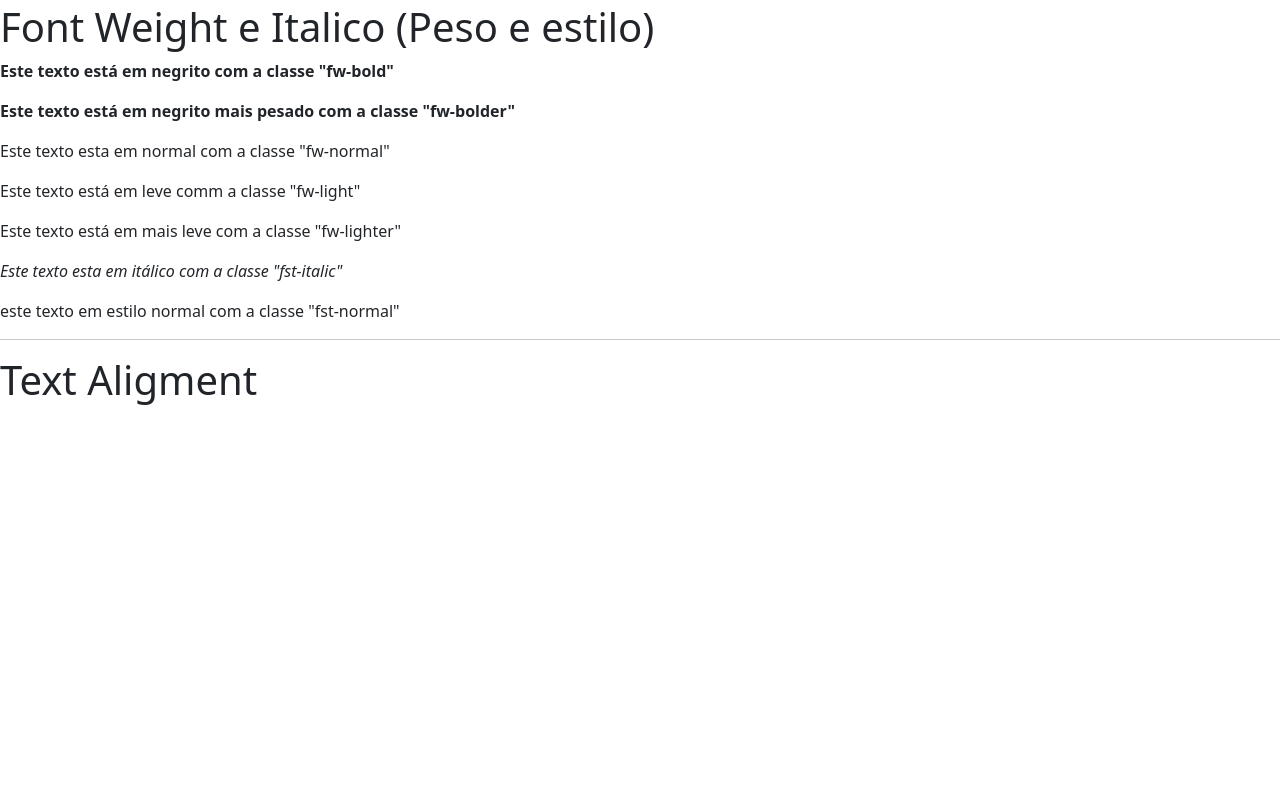
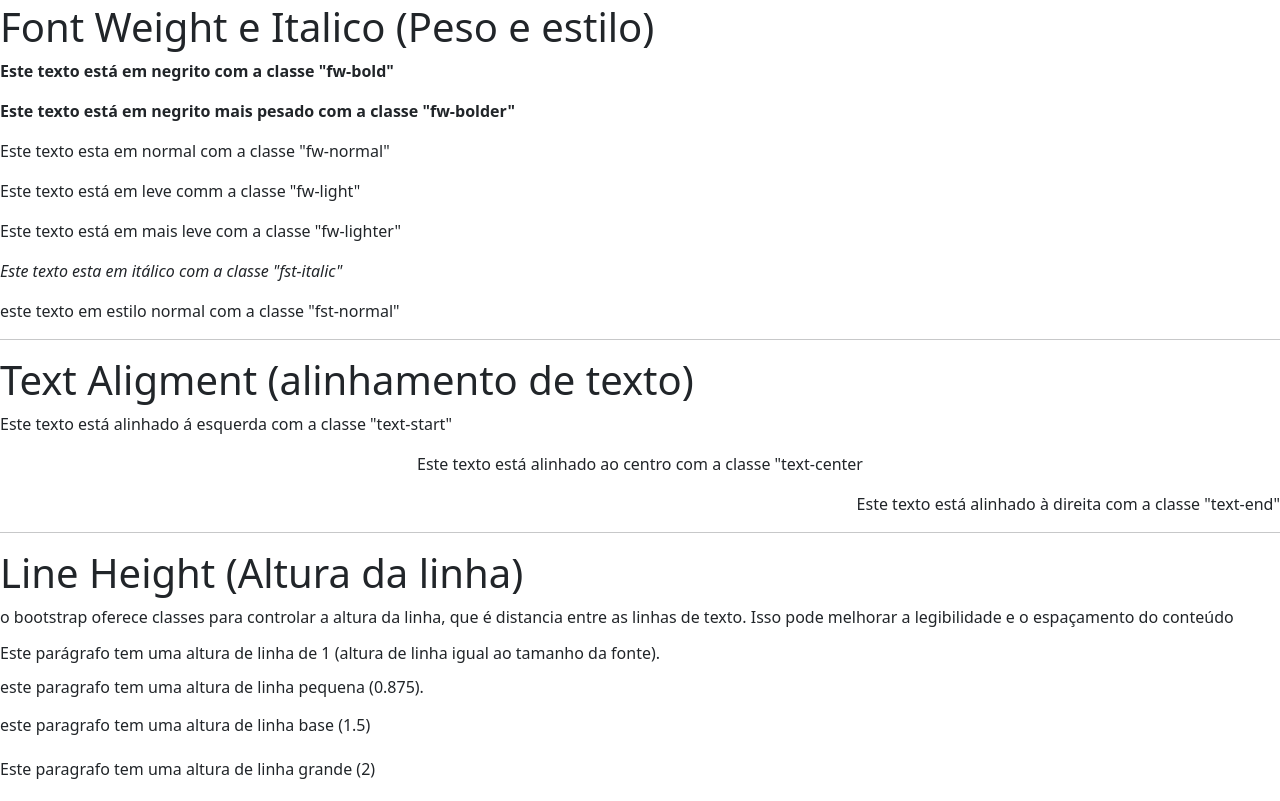
Before and after one commit to kaua-gabriel-franca/bootstrap5, a plain HTML site: page 02-tipografia/index.html in a window 1280 px wide. Shown: the part 1448-2249 px from the top of the page. Before the commit the page ends 1860 px from the top, so only its background shows below. Drawn offline with nearby package versions, Linux system fonts and the light colour scheme.

Commit message:
add aligment

```diff
--- a/02-tipografia/index.html
+++ b/02-tipografia/index.html
@@ -78,7 +78,22 @@
     <p class="fst-normal">este texto em estilo normal com a classe "fst-normal"</p>
 
     <hr>
-    <h1>Text Aligment</h1>
+    <h1>Text Aligment (alinhamento de texto)</h1>
+    <p class="text-start">Este texto está alinhado á esquerda com a classe "text-start"</p>
+    <p class="text-center">Este texto está alinhado ao centro com a classe "text-center</p>
+    <p class="text-end">Este texto está alinhado à direita com a classe "text-end"</p>
+
+    <hr>
+    <h1>Line Height (Altura da linha) </h1>
+    <p>
+        o bootstrap oferece classes para controlar a altura da linha, que é distancia entre as linhas de texto. Isso pode melhorar a legibilidade e o espaçamento do conteúdo
+
+    </p>
+    <p class="lh-1">Este parágrafo tem uma altura de linha de 1 (altura de linha igual ao tamanho da fonte).
+    </p>
+    <p class="lh-sm">este paragrafo tem uma altura de linha pequena (0.875).</p>
+    <p class="lh-base">este paragrafo tem uma altura de linha base (1.5)</p>
+    <p class="lh-lg">Este paragrafo tem uma altura de linha grande (2)</p>
     <script src="https://cdn.jsdelivr.net/npm/bootstrap@5.3.8/dist/js/bootstrap.bundle.min.js" ></script>
 </body>
 </html>
```
